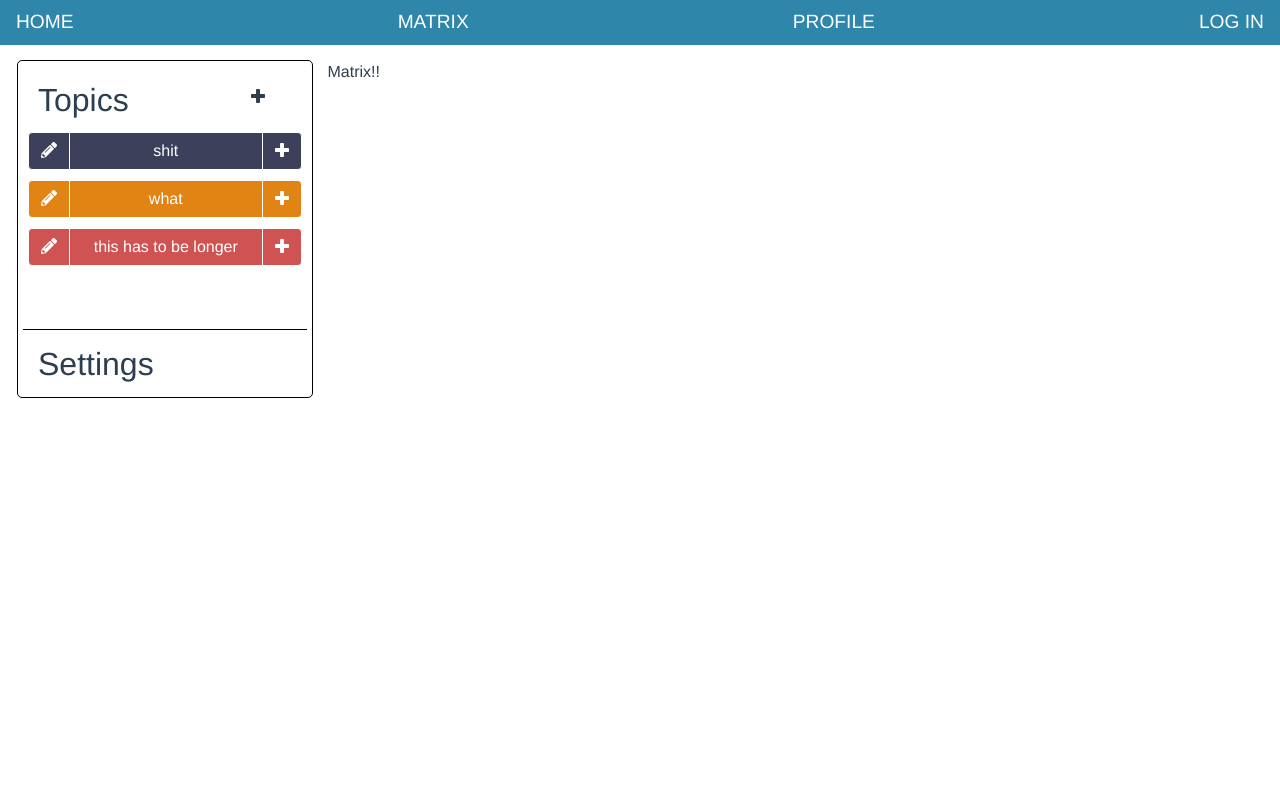
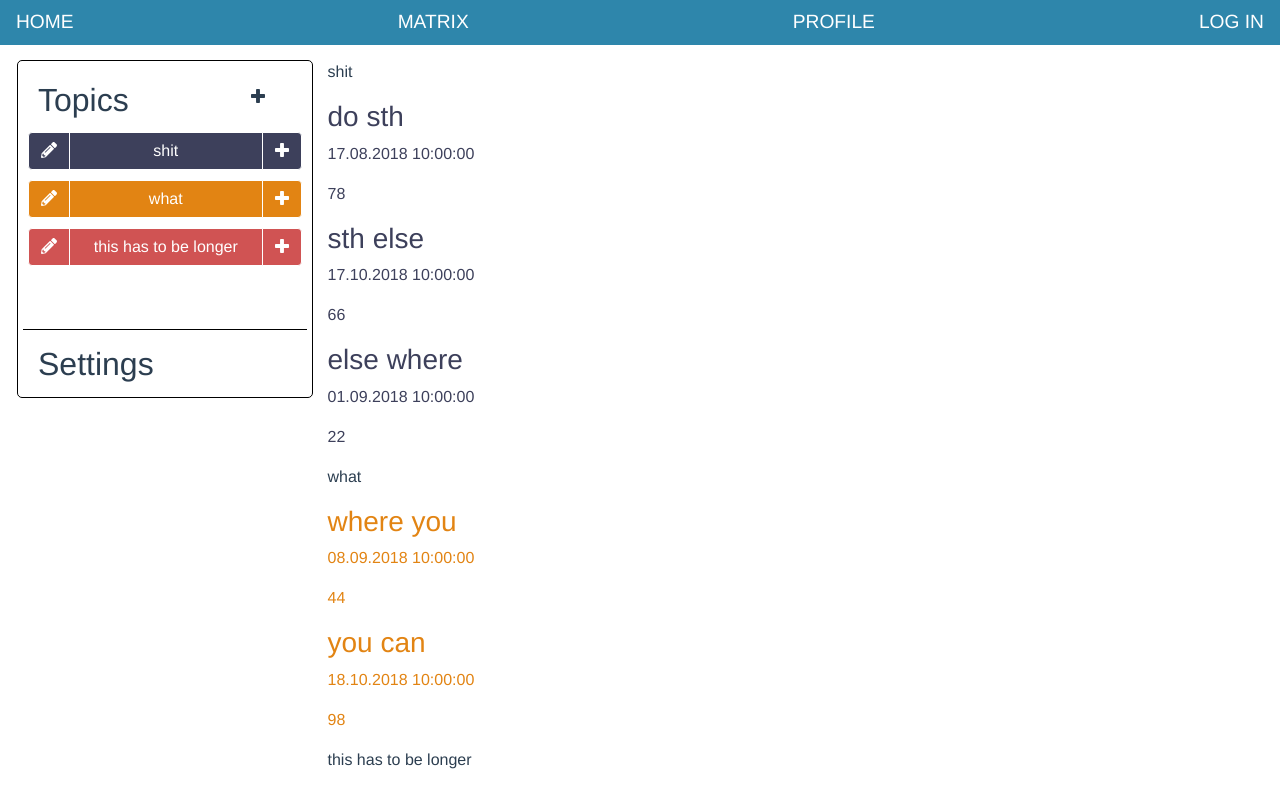
Before and after one commit to codingpaula/vue_ema_frontend, a Vue app: page /matrix in a window 1280 px wide. Shown: the top 791 px of the page. Built offline with nearby package versions, Linux system fonts and the light colour scheme.

Commit message:
started matrix component

```diff
--- a/src/components/MatrixMain.vue
+++ b/src/components/MatrixMain.vue
@@ -3,17 +3,21 @@
     <div class="col-3">
       <matrix-sidebar v-bind:topics="topicList"></matrix-sidebar>
     </div>
-    <div class="col-9"><p>Matrix!!</p></div>
+    <div class="col-9">
+      <matrix-matrix v-bind:topics="topicList"></matrix-matrix>
+    </div>
   </div>
 </template>
 
 <script>
 import MatrixSidebar from '@/components/MatrixSidebar'
+import MatrixMatrix from '@/components/MatrixMatrix'
 
 export default {
   name: 'MatrixMain',
   components: {
-    MatrixSidebar
+    MatrixSidebar,
+    MatrixMatrix
   },
   data: function() {
     return {
@@ -21,17 +25,71 @@ export default {
         {
           id: 1,
           name: 'shit',
-          color: '3D405B'
+          color: '3D405B',
+          tasks: [
+            {
+              id: 1,
+              name: 'do sth',
+              dueDate: '17.08.2018 10:00:00',
+              importance: 78
+            },
+            {
+              id: 2,
+              name: 'sth else',
+              dueDate: '17.10.2018 10:00:00',
+              importance: 66
+            },
+            {
+              id: 3,
+              name: 'else where',
+              dueDate: '01.09.2018 10:00:00',
+              importance: 22
+            }
+          ]
         },
         {
           id: 2,
           name: 'what',
-          color: 'E28413'
+          color: 'E28413',
+          tasks: [
+            {
+              id: 4,
+              name: 'where you',
+              dueDate: '08.09.2018 10:00:00',
+              importance: 44
+            },
+            {
+              id: 5,
+              name: 'you can',
+              dueDate: '18.10.2018 10:00:00',
+              importance: 98
+            }
+          ]
         },
         {
           id: 3,
           name: 'this has to be longer',
-          color: 'D05353'
+          color: 'D05353',
+          tasks: [
+            {
+              id: 6,
+              name: 'can laugh',
+              dueDate: '20.09.2018 10:00:00',
+              importance: 33
+            },
+            {
+              id: 7,
+              name: 'laugh loud',
+              dueDate: '01.10.2018 10:00:00',
+              importance: 29
+            },
+            {
+              id: 8,
+              name: 'loud cry',
+              dueDate: '15.09.2018 10:00:00',
+              importance: 90
+            }
+          ]
         }
       ]
     }
--- /dev/null
+++ b/src/components/MatrixMatrix.vue
@@ -0,0 +1,29 @@
+<template lang="html">
+  <div>
+    <matrix-one-topic
+      v-for="topic in topics"
+      :key="topic.id"
+      v-bind:topic="topic">
+    </matrix-one-topic>
+  </div>
+</template>
+
+<script>
+import MatrixOneTopic from '@/components/MatrixOneTopic'
+
+export default {
+  name: 'MatrixMatrix',
+  props: [ 'topics' ],
+  components: {
+    MatrixOneTopic
+  },
+  data: function () {
+    return {
+
+    }
+  }
+}
+</script>
+
+<style lang="css">
+</style>
--- /dev/null
+++ b/src/components/MatrixOneTask.vue
@@ -0,0 +1,24 @@
+<template lang="html">
+  <div :style="fontColor">
+    <h3>{{ task.name }}</h3>
+    <p>{{ task.dueDate }}</p>
+    <p>{{ task.importance }}</p>
+  </div>
+</template>
+
+<script>
+var fontString = 'color: #'
+
+export default {
+  name: 'MatrixOneTask',
+  props: [ 'task', 'color' ],
+  data: function () {
+    return {
+      fontColor: fontString + this.color
+    }
+  }
+}
+</script>
+
+<style lang="css">
+</style>
--- /dev/null
+++ b/src/components/MatrixOneTopic.vue
@@ -0,0 +1,32 @@
+<template lang="html">
+  <div>
+    <p>{{ topic.name }}</p>
+    <matrix-one-task
+      v-for="task in tasks"
+      :key="task.id"
+      v-bind:task="task"
+      v-bind:color="color">
+    </matrix-one-task>
+  </div>
+</template>
+
+<script>
+import MatrixOneTask from '@/components/MatrixOneTask'
+
+export default {
+  name: 'MatrixOneTopic',
+  props: [ 'topic' ],
+  components: {
+    MatrixOneTask
+  },
+  data: function () {
+    return {
+      color: this.topic.color,
+      tasks: this.topic.tasks
+    }
+  }
+}
+</script>
+
+<style lang="css">
+</style>
```
